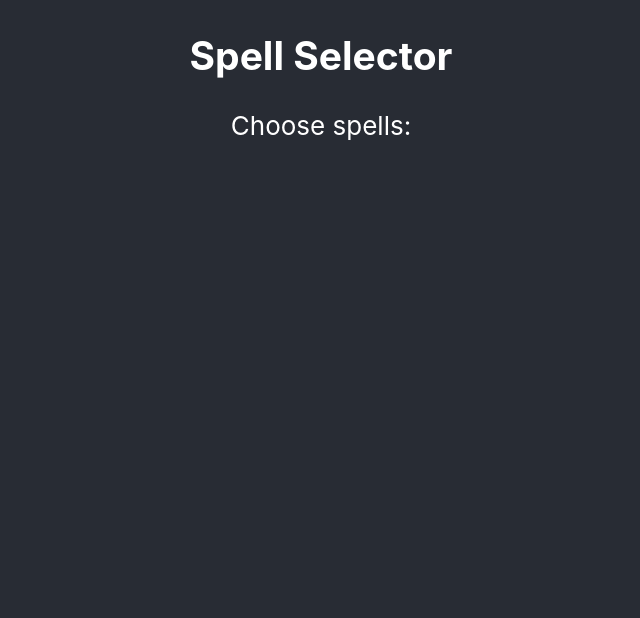
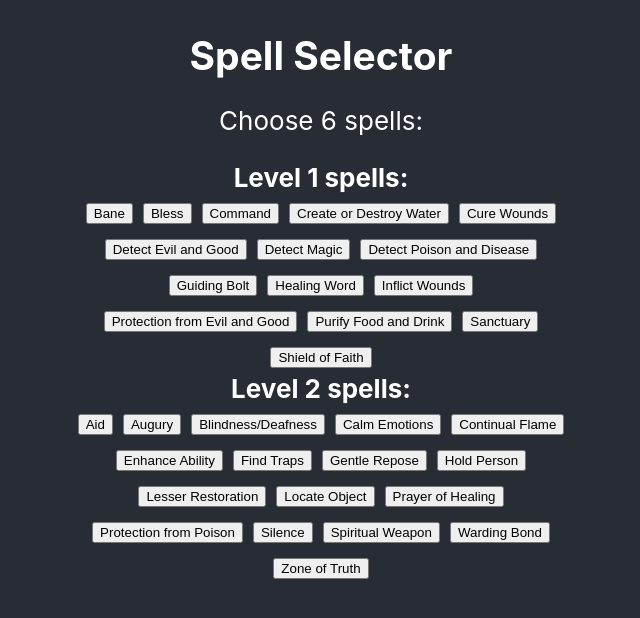
Before and after one commit to ethanvernon/spell_selector, a React (Create React App) app: page / in a window 1280 px wide. Both pictures are taken after a click on the button "Prepare now". Shown: the top 618 px of the page, without its empty margins (319-959 px from the left). Built offline with nearby package versions, Linux system fonts and the light colour scheme.

Commit message:
SpellSelector.js updates on click

```diff
--- a/src/Parent.js
+++ b/src/Parent.js
@@ -16,12 +16,18 @@ export class Parent extends Component {
 	      					'Inflict Wounds', 'Protection from Evil and Good', 'Purify Food and Drink', 'Sanctuary', 'Shield of Faith'],
 	      	secondLevel: 	['Aid', 'Augury', 'Blindness/Deafness', 'Calm Emotions', 'Continual Flame', 'Enhance Ability', 'Find Traps', 'Gentle Repose', 'Hold Person', 'Lesser Restoration',
 	      					'Locate Object', 'Prayer of Healing', 'Protection from Poison', 'Silence', 'Spiritual Weapon', 'Warding Bond', 'Zone of Truth'],
+	      	firstLevelChoice: 	['Bane', 'Bless', 'Command', 'Create or Destroy Water', 'Cure Wounds', 'Detect Evil and Good', 'Detect Magic', 'Detect Poison and Disease', 'Guiding Bolt', 'Healing Word',
+	      						'Inflict Wounds', 'Protection from Evil and Good', 'Purify Food and Drink', 'Sanctuary', 'Shield of Faith'],
+	      	secondLevelChoice: 	['Aid', 'Augury', 'Blindness/Deafness', 'Calm Emotions', 'Continual Flame', 'Enhance Ability', 'Find Traps', 'Gentle Repose', 'Hold Person', 'Lesser Restoration',
+	      						'Locate Object', 'Prayer of Healing', 'Protection from Poison', 'Silence', 'Spiritual Weapon', 'Warding Bond', 'Zone of Truth'],
 	      	clericLevel: 3,
+	      	cantripsKnown: 3,
 	      	levelOneSlots: 4,
 	      	levelTwoAvail: true,
 	      	levelTwoSlots: 2,
 	      	wisdomMod: 3,
 	      	spellNumber: 6,
+	      	spellChoiceNumber: 6,
 	      	startScreenHide: "",
 	      	chooseScreenHide: "hidden"
 	    };
@@ -31,6 +37,7 @@ export class Parent extends Component {
 	    this.changeWisMod = this.changeWisMod.bind(this);
 	    this.changeSpellNumber = this.changeSpellNumber.bind(this);
 	    this.hideForChoosing = this.hideForChoosing.bind(this);
+	    this.updateSpellChoiceNumber = this.updateSpellChoiceNumber.bind(this);
 	}
 
 	changeClericLevel(newLevel) {
@@ -46,6 +53,7 @@ export class Parent extends Component {
 
 		let levelOne = level+1 > 4 ? 4 : level+1;
 		let levelTwo =[];
+		let cantrips;
 
 		if (level < 3) {
 			levelTwo[0] = 0;
@@ -58,10 +66,19 @@ export class Parent extends Component {
 			levelTwo[1] = true;
 		}
 
+		if (level < 4) {
+			cantrips = 3;
+		} else if (level < 10) {
+			cantrips = 4;
+		} else {
+			cantrips = 5;
+		}
+
 		this.setState({
 			levelOneSlots: levelOne,
 			levelTwoSlots: levelTwo[0],
-			levelTwoAvail: levelTwo[1]
+			levelTwoAvail: levelTwo[1],
+			cantripsKnown: cantrips
 		})
 	}
 
@@ -79,7 +96,8 @@ export class Parent extends Component {
 		(mod + level < 1) ? total=1 : total=level+mod;
 
 		this.setState({
-			spellNumber: total
+			spellNumber: total,
+			spellChoiceNumber: total
 		})
 	}
 
@@ -88,6 +106,30 @@ export class Parent extends Component {
 			startScreenHide: "hidden",
 			chooseScreenHide: ""
 		})
+	}
+
+	updateSpellChoiceNumber(spell) {
+		let remaining = parseInt(this.state.spellChoiceNumber) - 1;
+		let arr = [];
+		let match;
+
+		if (this.state.firstLevelChoice.includes(spell)) {
+			arr = this.state.firstLevelChoice;
+			match=1;
+		} else {
+			arr = this.state.secondLevelChoice;
+			match=2;
+		}
+
+		console.log(arr);
+
+		arr.splice(arr.indexOf(spell), 1);
+
+		this.setState({
+			spellChoiceNumber: remaining
+		})
+
+		match===1 ? this.setState({firstLevelChoice: arr}) : this.setState({secondLevelChoice: arr})
 	}
 
 
@@ -102,8 +144,8 @@ export class Parent extends Component {
 					handleClick = {this.hideForChoosing}
 					hide = {this.state.startScreenHide}
 					wisMod = {this.state.wisdomMod}
-					levelTwoAvail = {this.state.levelTwoAvail}/>
-				<br/>
+					levelTwoAvail = {this.state.levelTwoAvail}
+					cantripsKnown = {this.state.cantripsKnown}/>
 
 				<LevelChooser
 					onChange = {this.changeClericLevel}
@@ -116,7 +158,12 @@ export class Parent extends Component {
 					hide = {this.state.startScreenHide}/>
 
 				<SpellChoosing
-					hide = {this.state.chooseScreenHide}/>
+					hide = {this.state.chooseScreenHide}
+					cantrips = {this.state.myCantrips}
+					levelOne = {this.state.firstLevelChoice}
+					levelTwo = {this.state.secondLevelChoice}
+					spellNumber = {this.state.spellChoiceNumber}
+					onClick = {this.updateSpellChoiceNumber}/>
 
 			</div>
 			)
--- a/src/SelectionHeader.js
+++ b/src/SelectionHeader.js
@@ -17,10 +17,13 @@ export class SelectionHeader extends Component {
 			<div>
 				<h2 style={{marginBottom:0}}>Spell Selector</h2>
 				<div className={this.props.hide}>
-					<p style={{fontSize:14, maxWidth:300}}>You are a level {this.props.level} Life Cleric. At this level, you may use {this.props.levelOne} level 1 spell slots
+					<p style={{fontSize:14, maxWidth:300}}>You are a level {this.props.level} Life Cleric. At this level, you know {this.props.cantripsKnown} cantrips,
+					and may use {this.props.levelOne} level 1 spell slots
+
 					{this.props.levelTwoAvail == true &&
 						<span>, and {this.props.levelTwo} level 2 spell slots</span>
 					}
+
 					. With your Wisdom modifier ({this.props.wisMod}), you may prepare {this.props.spellNumber} spells.</p>
 					<button onClick={this.handleClick}>Prepare now</button>
 				</div>
--- a/src/SpellChoosing.js
+++ b/src/SpellChoosing.js
@@ -2,12 +2,51 @@ import React, { Component } from 'react';
 import './App.css';
 
 export class SpellChoosing extends Component {
+	constructor(props) {
+		super(props);
+		this.handleClick = this.handleClick.bind(this);
+	}
+
+	handleClick(e) {
+		let spell=e.target.innerText;
+		this.props.onClick(spell);
+	}
 
 
 	render() {
+		let levelOneArray=[];
+		let levelTwoArray=[];
+
+		for (var i=0; i<this.props.levelOne.length; i++) {
+			levelOneArray.push(<button className="spell-buttons" key={"levelOne"+i} onClick={this.handleClick}>
+				{this.props.levelOne[i]}
+				</button>
+
+			);
+		}
+
+		for (var j=0; j<this.props.levelTwo.length; j++) {
+			levelTwoArray.push(<button className="spell-buttons" key={"levelTwo"+j} onClick={this.handleClick}>
+				{this.props.levelTwo[j]}
+				</button>
+
+			);
+		}
+
+
 		return (
 			<div className={this.props.hide}>
-				Choose spells:
+				<p>Choose {this.props.spellNumber} spells:</p>
+
+				<b>Level 1 spells:</b><br/>
+				<div style={{maxWidth:500}}>
+					{levelOneArray}
+				</div>
+
+				<b>Level 2 spells:</b><br/>
+				<div style={{maxWidth:500}}>
+					{levelTwoArray}
+				</div>
 			</div>
 		);
 	}
--- a/src/index.css
+++ b/src/index.css
@@ -16,3 +16,7 @@ code {
 .hidden {
 	display:none;
 }
+
+.spell-buttons {
+	margin: 5px;
+}
```
